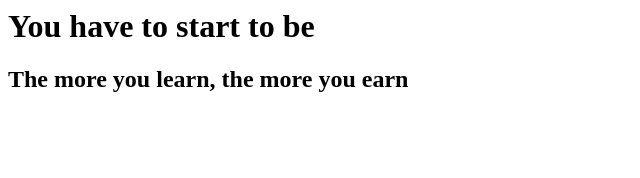
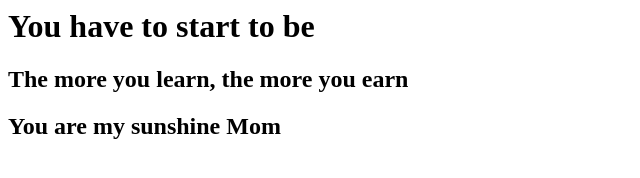
Before and after one commit to Ikhan2001/firstgitrepo, a plain HTML site: page index.html in a window 1280 px wide. Shown: the whole page, without its empty margins (0-640 px from the left). Drawn offline with Linux system fonts and the light colour scheme.

Commit message:
3rd quote added

```diff
--- a/index.html
+++ b/index.html
@@ -2,5 +2,6 @@
 	<body>
 		<h1>You have to start to be </h1>
 		<h2>The more you learn, the more you earn</h2>
+		<h2>You are my sunshine Mom</h2>
 	</body>
 </html>
```
